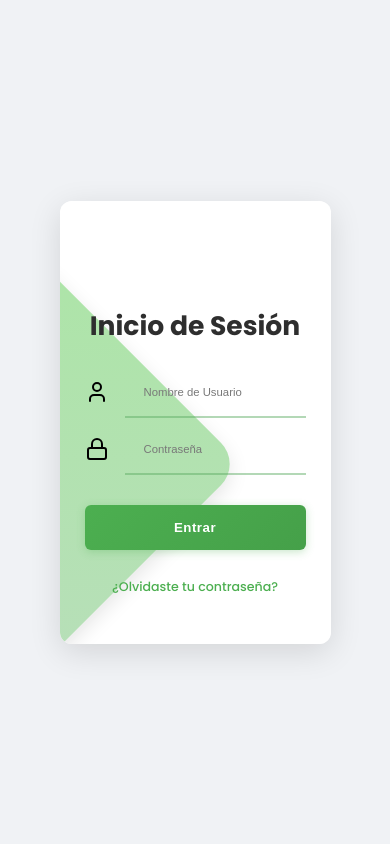
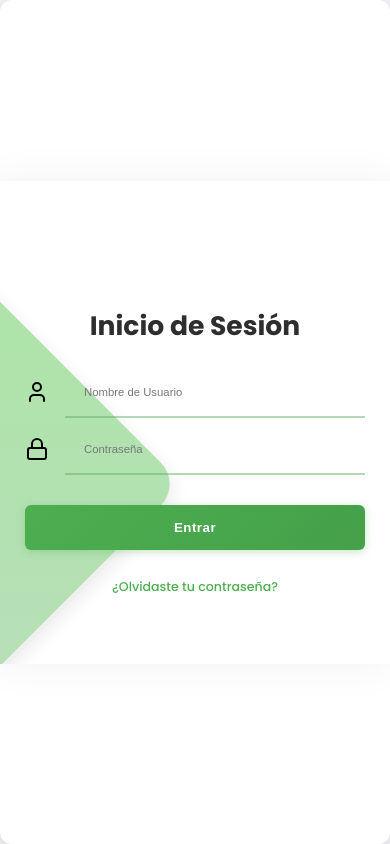
Before and after one commit to SntgRM/soluciones-hospitalarias, a React (Vite) app in the folder frontend/: page /login in a window 390 px wide. Built offline with nearby package versions, Linux system fonts and the light colour scheme.

Commit message:
UPD - Adjust auth-content-wrapper styles for improved layout; set width and height to 100vh and center content. Update form_main padding for better responsiveness on smaller screens.

```diff
--- a/frontend/src/pages/forms/forms.css
+++ b/frontend/src/pages/forms/forms.css
@@ -59,7 +59,9 @@
 
   .auth-content-wrapper {
     flex-direction: column;
-    max-width: 450px;
+    justify-content: center;
+    width: 100vh;
+    height: 100vh;
   }
 }
 
@@ -379,7 +381,7 @@
 @media (max-width: 480px) {
   .form_main {
     width: 100%;
-    padding: 40px 25px;
+    padding: 60px 25px;
   }
 
   .heading {
```
